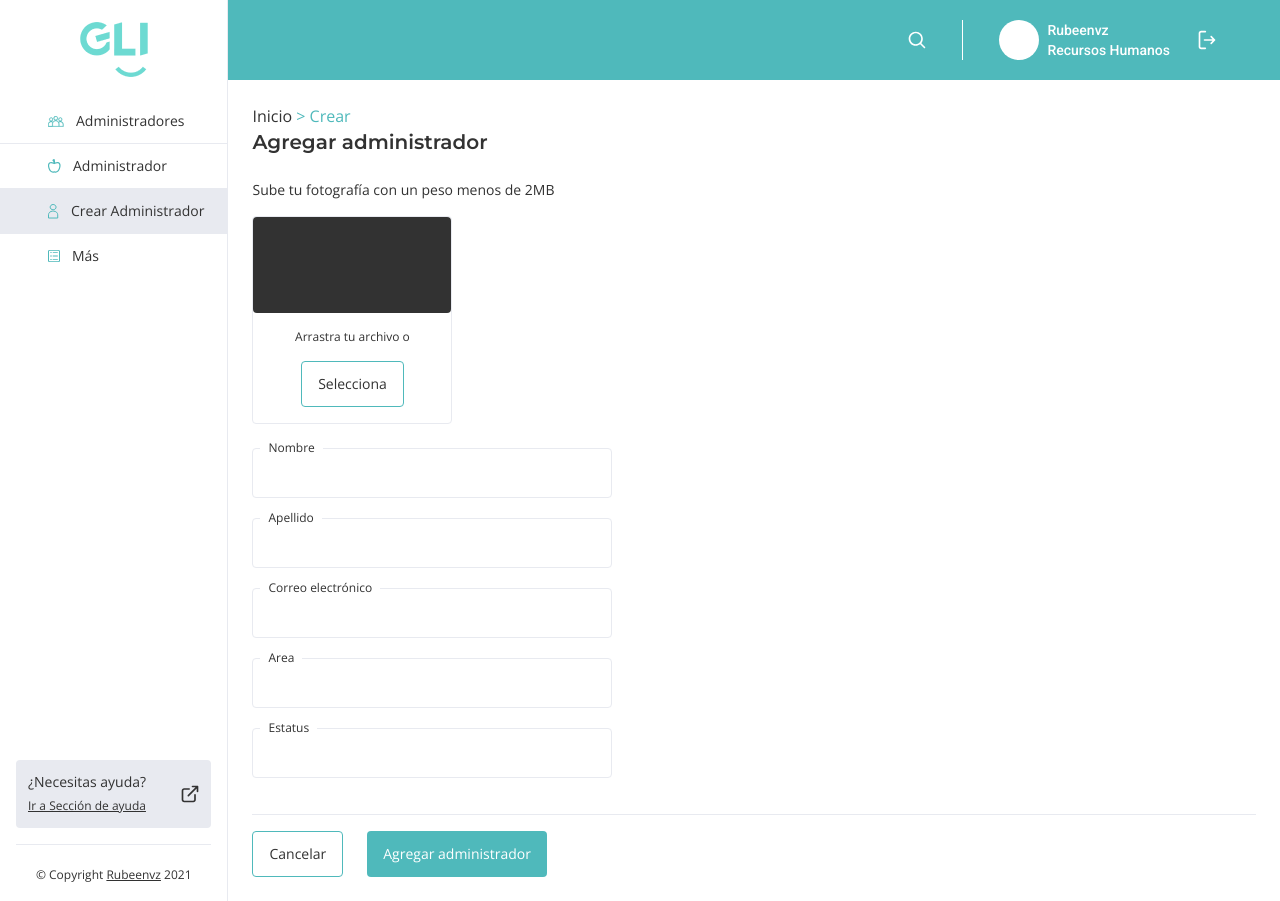
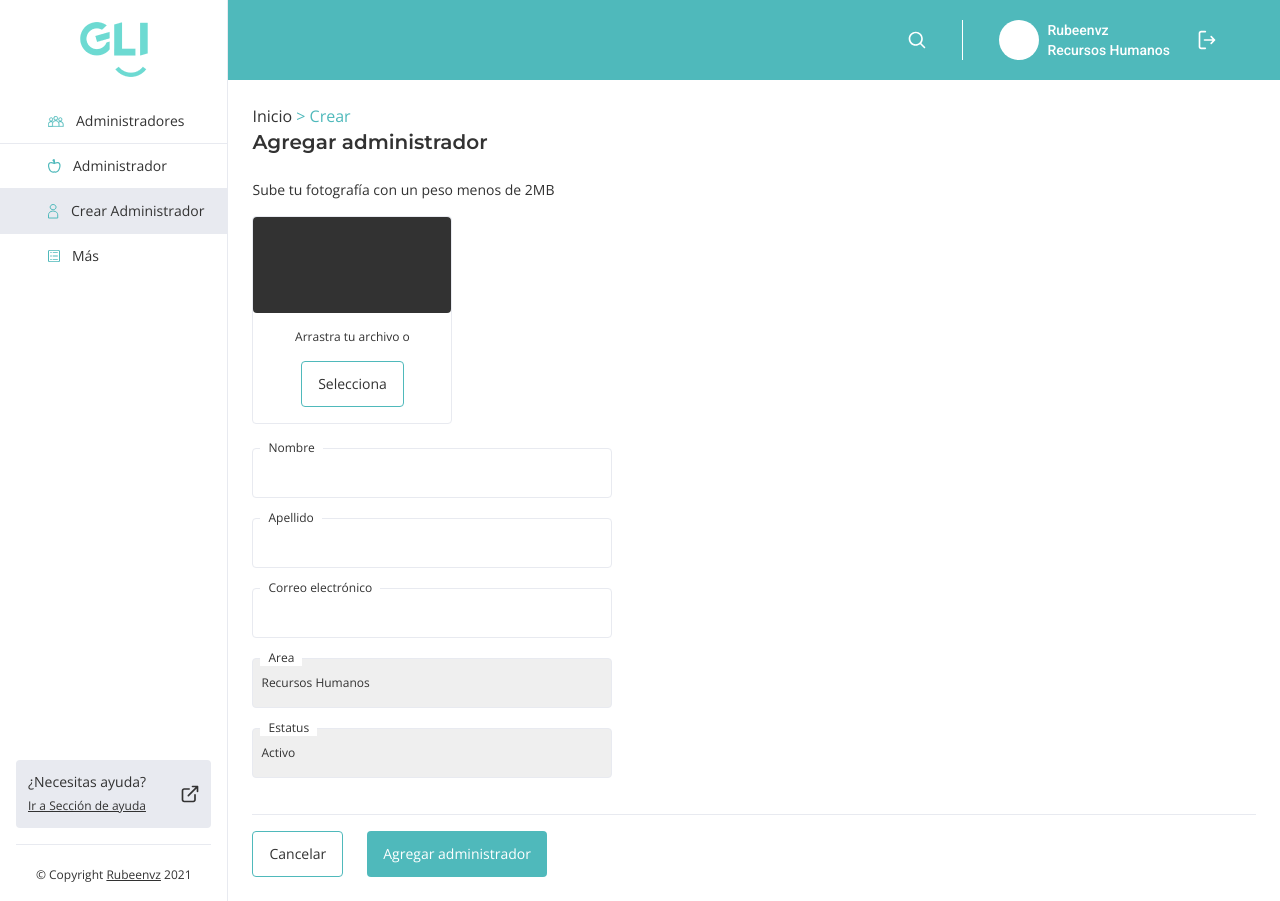
Before and after one commit to Rubeenvz/Gliapp-Vue.js, a Vue app: page /crear in a window 1280 px wide. Built offline with nearby package versions, Linux system fonts and the light colour scheme.

Commit message:
Input has been improved

```diff
--- a/src/App.vue
+++ b/src/App.vue
@@ -91,4 +91,10 @@
     height: 52px;
     @apply bg-secondary flex items-center justify-center rounded-full py-6;
   }
+
+  select.general-form__input {
+    appearance: none;
+    -webkit-appearance: none;
+    -moz-appearance: none;
+  }
 </style>
--- a/src/views/AdministradorCrear.vue
+++ b/src/views/AdministradorCrear.vue
@@ -30,11 +30,17 @@
           </div>
           <div class="general-form__element relative w-full">
             <label class="general-form__label" for="">Area</label>
-            <input required class="general-form__input" v-model="form.area" type="text">
+            <select class="general-form__input" required v-model="form.area">
+              <option value="RRHH">Recursos Humanos</option>
+              <option value="IT">IT</option>
+            </select>
           </div>
           <div class="general-form__element relative w-full">
             <label class="general-form__label" for="">Estatus</label>
-            <input required class="general-form__input" v-model="form.status" type="text">
+            <select class="general-form__input" required v-model="form.status">
+              <option value="active">Activo</option>
+              <option value="inactive">Inactivo</option>
+            </select>
           </div>
         </form>
       </div>
@@ -83,7 +89,10 @@
       return {
         area,
         status,
-        form: {},
+        form: {
+          status: 'active',
+          area: 'RRHH'
+        },
         isSaved: false
       }
     },
--- a/src/views/AdministradorEditar.vue
+++ b/src/views/AdministradorEditar.vue
@@ -30,11 +30,17 @@
         </div>
         <div class="general-form__element relative w-full">
           <label class="general-form__label" for="">Area</label>
-          <input required class="general-form__input" v-model="form.area" type="text">
+          <select class="general-form__input" required v-model="form.area">
+              <option value="RRHH">Recursos Humanos</option>
+              <option value="IT">IT</option>
+            </select>
         </div>
         <div class="general-form__element relative w-full">
           <label class="general-form__label" for="">Estatus</label>
-          <input required class="general-form__input" v-model="form.status" type="text">
+          <select class="general-form__input" required v-model="form.status">
+            <option value="active">Activo</option>
+            <option value="inactive">Inactivo</option>
+          </select>
         </div>
       </form>
     </div>
```
